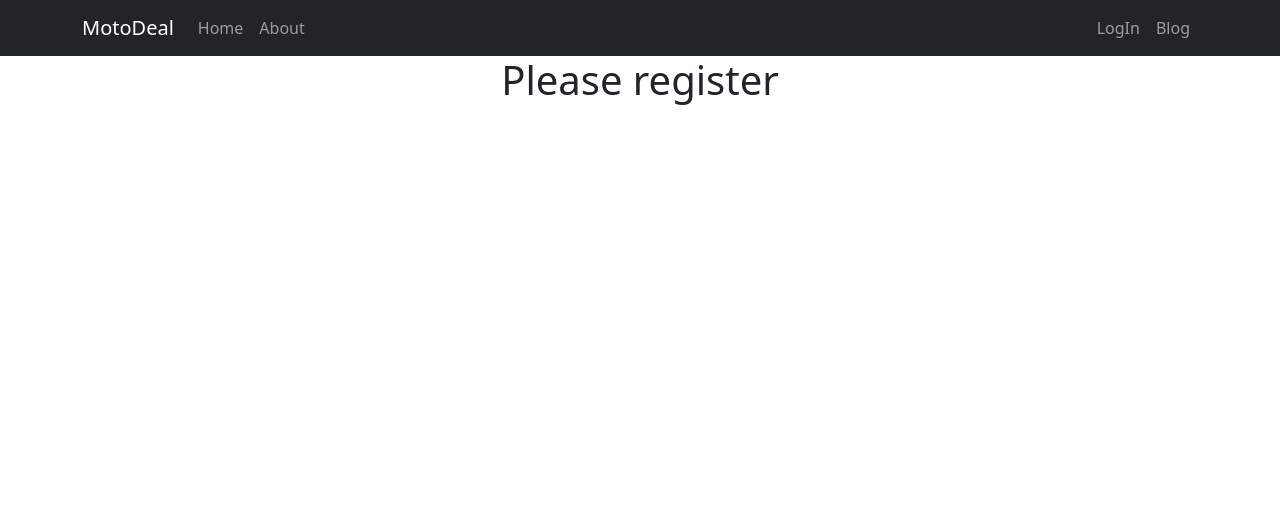
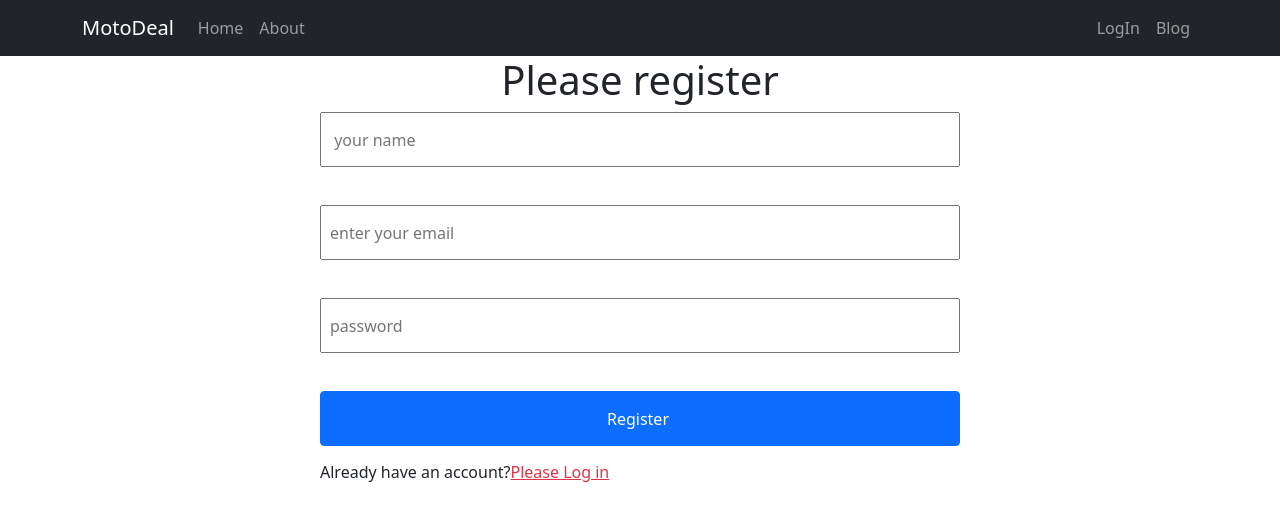
Before and after one commit to asifminhaz/warehouse-management-website, a React (Create React App) app: page /register in a window 1280 px wide. Shown: the top 520 px of the page. Built offline with nearby package versions, Linux system fonts and the light colour scheme.

Commit message:
set firebase config

```diff
--- a/package.json
+++ b/package.json
@@ -7,9 +7,11 @@
     "@testing-library/react": "^13.1.1",
     "@testing-library/user-event": "^13.5.0",
     "bootstrap": "^5.1.3",
+    "firebase": "^9.7.0",
     "react": "^18.1.0",
     "react-bootstrap": "^2.3.1",
     "react-dom": "^18.1.0",
+    "react-firebase-hooks": "^5.0.3",
     "react-router-dom": "^6.3.0",
     "react-scripts": "5.0.1",
     "web-vitals": "^2.1.4"
--- a/src/Component/LogIn/Login.js
+++ b/src/Component/LogIn/Login.js
@@ -1,6 +1,6 @@
 import React, { useRef } from 'react';
 import { Button, Form } from 'react-bootstrap';
-import { useNavigate } from 'react-router-dom';
+import { Link, useNavigate } from 'react-router-dom';
 
 const Login = () => {
           const emailRef = useRef('')
@@ -39,7 +39,7 @@ const Login = () => {
   <Button variant="primary" type="submit">
     Submit
   </Button>
-  <p>New to Motodeal?<span className='text-danger' onClick={navigateRegister}>Please register</span></p>
+  <p>New to Motodeal?<Link to='/register' className='text-danger' onClick={navigateRegister}>Please register</Link></p>
 </Form>
 
  </div>
--- a/src/Component/Register/Register.css
+++ b/src/Component/Register/Register.css
@@ -0,0 +1,13 @@
+.register{
+          margin: 0 auto;
+          width: 50%;
+}
+
+.register input{
+          display: block;
+          width: 100%;
+          height: 55px;
+          padding-left: 8px;
+          font-size: 16px;
+          margin-bottom: 14px;
+}
--- a/src/Component/Register/Register.js
+++ b/src/Component/Register/Register.js
@@ -1,9 +1,34 @@
 import React from 'react';
+import { Link, useNavigate } from 'react-router-dom';
+import './Register.css'
 
 const Register = () => {
+          const navigate = useNavigate()
+
+          const navigateLogin = () => {
+                    navigate('/login')
+          }
+
+          const handleRegister = event => {
+                    event.preventDefault()
+                    const name = event.target.name.value
+                    const email = event.target.email.value
+                    const password = event.target.password.value
+
+          }
           return (
-                    <div>
+                    <div className='register'>
                         <h1 className='text-center'>Please register</h1>
+                        <form onSubmit={handleRegister}>
+                                 <input type="text" name="name" id="" placeholder=' your name' />
+                                 <br></br>
+                                 <input type="email" name="email" id="" placeholder='enter your email' required/>
+                                 <br></br>
+                                 <input type="password" name="password" id="" placeholder='password' required />
+                                 <br></br>
+                                 <input className='btn btn-primary' type="submit" value="Register" />
+                    </form>
+                    <p>Already have an account?<Link to='/login' className='text-danger' onClick={navigateLogin}>Please Log in</Link></p>
                     </div>
           );
 };
```
Also changed, not shown: src/Component/LogIn/firebase.init.js (added, +23 -0 lines), 1 other file (tests, documents, lock files or other folders).
